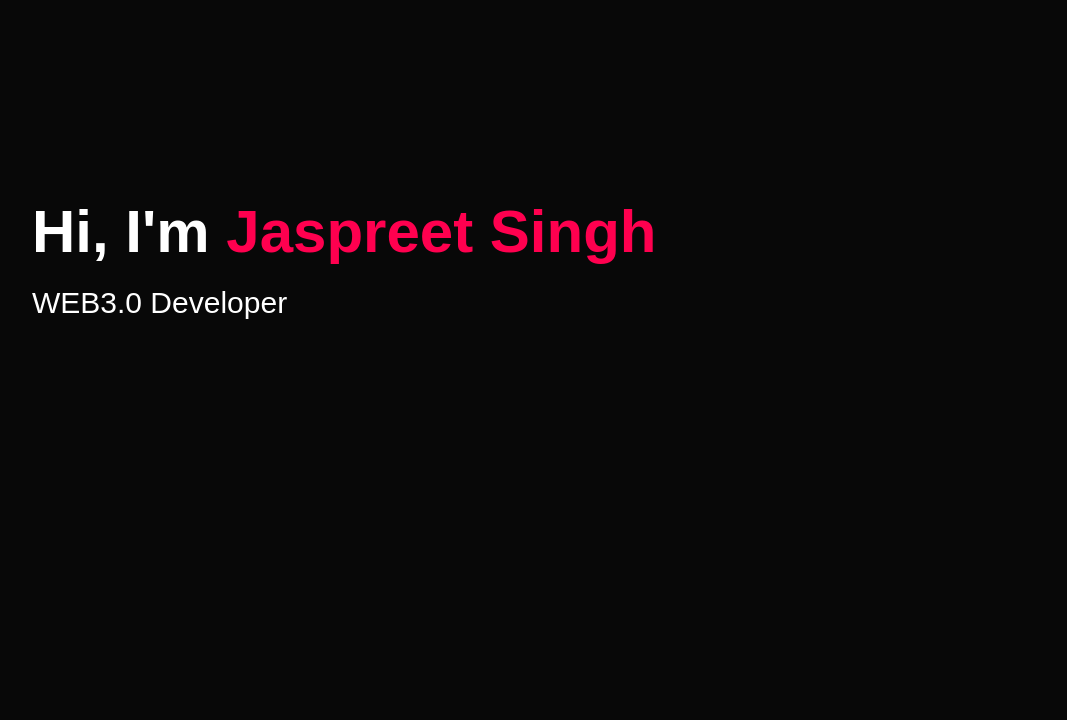
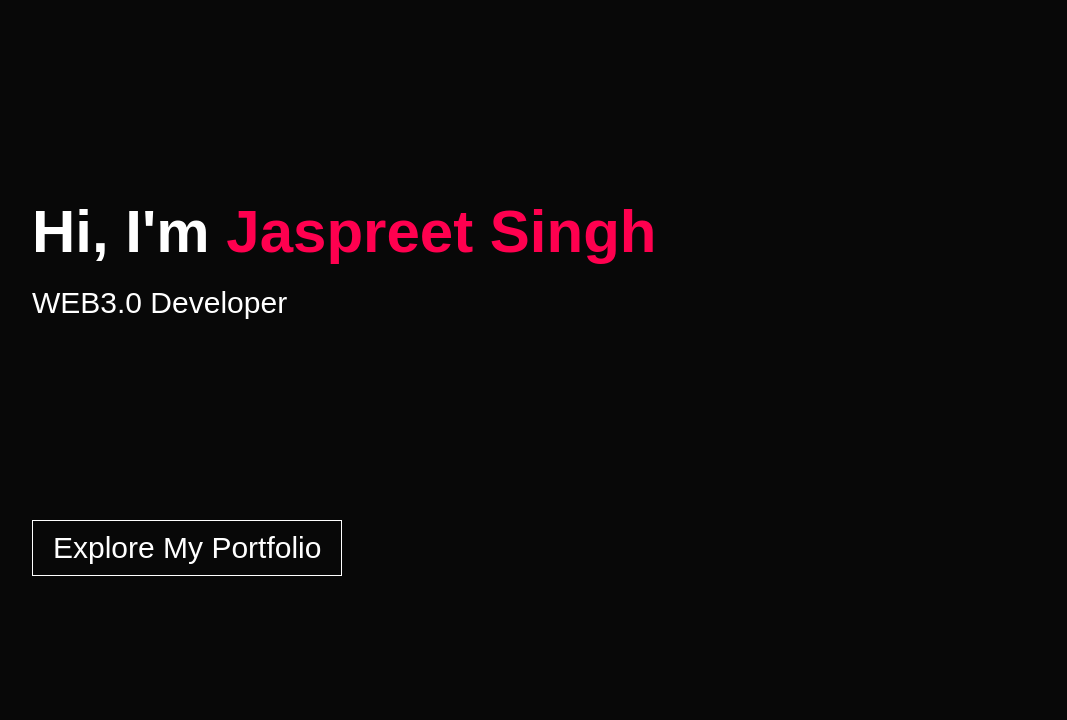
Before and after one commit to jaspreet7037/portfolio-web, a plain HTML site: page index.html in a window 1280 px wide. Shown: the part 80-800 px from the top of the page, without its empty margins (96-1163 px from the left). Drawn offline with Linux system fonts and the light colour scheme.

Commit message:
file updated

```diff
--- a/index.html
+++ b/index.html
@@ -26,6 +26,9 @@
             <div class="header-text">
                 <h1>Hi, I'm <span>Jaspreet Singh</span></h1>
                 <p>WEB3.0  Developer</p>
+                <div class="row">
+                    <a href="#portfolio">Explore My Portfolio</a>
+                </div>
         </div>
     </div>
 <!---about--->
--- a/style.css
+++ b/style.css
@@ -83,7 +83,24 @@ nav ul li a:hover::after{
 .header-text h1 span{
     color: #ff004f;
 }
+
+.row{
+    display: flex;
+    align-items: center;
+    flex-wrap: wrap;
+    margin-top: 200px;
+}
+
+.header-text a{
+    color: #fff;
+    text-decoration: none;
+    padding: 10px 20px;
+    margin-right: 20px;
+    border: 1px solid #fff;
+}
+
 /*----------------------------about------------------------*/
+
 #about{
     padding: 480px 0;
     color: #ababab;
```
